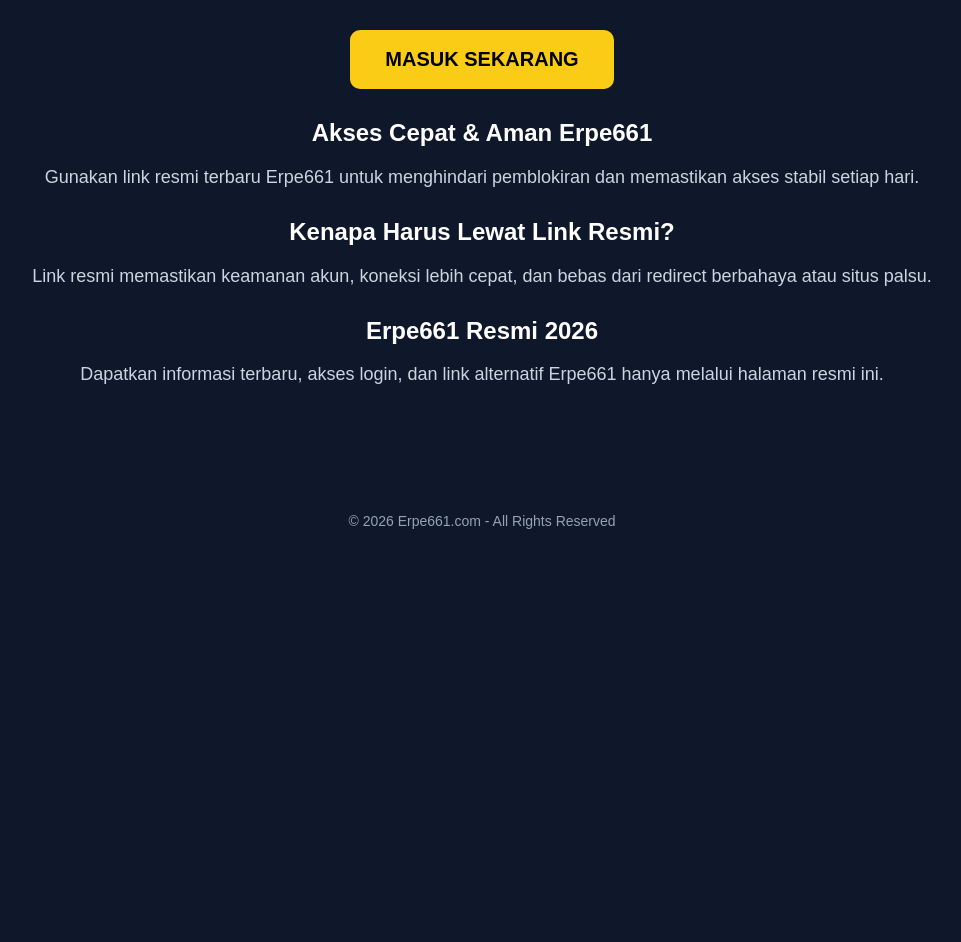
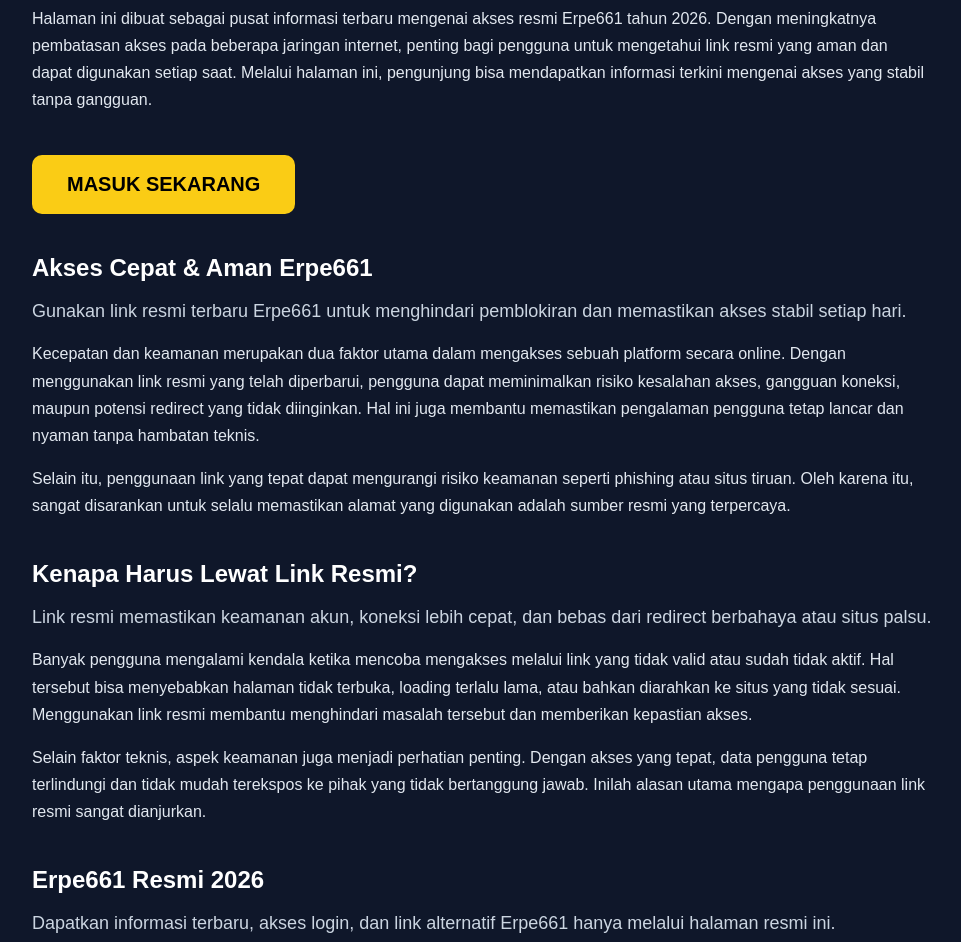
Before and after one commit to fauziandria3-oss/erpe661, a plain HTML site: page index.html in a window 1280 px wide. Shown: the part 177-1119 px from the top of the page, without its empty margins (158-1119 px from the left). Before the commit the page ends 800 px from the top, so only its background shows below. Drawn offline with Linux system fonts and the light colour scheme.

Commit message:
Update index.html

```diff
--- a/index.html
+++ b/index.html
@@ -11,107 +11,90 @@
 <meta name="robots" content="index, follow">
 <link rel="canonical" href="https://erpe661.com/">
 
-<!-- Open Graph -->
 <meta property="og:title" content="Erpe661 Link Resmi Terbaru 2026">
 <meta property="og:description" content="Klik masuk sekarang untuk akses resmi Erpe661.">
 <meta property="og:type" content="website">
 <meta property="og:url" content="https://erpe661.com/">
 
 <style>
-body {
-    margin:0;
-    font-family: Arial, sans-serif;
-    background:#0f172a;
-    color:white;
-    text-align:center;
-}
-
-.top-button {
-    position:fixed;
-    top:0;
-    left:0;
-    width:100%;
-    background:#22c55e;
-    padding:15px;
-    z-index:999;
-}
-
-.top-button a {
-    color:white;
-    text-decoration:none;
-    font-size:18px;
-    font-weight:bold;
-}
-
-.container {
-    padding:100px 20px 50px;
-}
-
-h1 {
-    font-size:34px;
-    margin-bottom:20px;
-}
-
-h2 {
-    margin-top:30px;
-    font-size:24px;
-}
-
-h3 {
-    font-size:18px;
-    font-weight:normal;
-    color:#cbd5e1;
-}
-
-.main-btn {
-    display:inline-block;
-    margin-top:25px;
-    padding:18px 35px;
-    background:#facc15;
-    color:black;
-    font-size:20px;
-    font-weight:bold;
-    border-radius:10px;
-    text-decoration:none;
-}
-
-.main-btn:hover {
-    background:#eab308;
-}
-
-footer {
-    margin-top:60px;
-    font-size:14px;
-    color:#94a3b8;
-}
+body {margin:0;font-family:Arial,sans-serif;background:#0f172a;color:white;text-align:center;}
+.top-button {position:fixed;top:0;left:0;width:100%;background:#22c55e;padding:15px;z-index:999;}
+.top-button a {color:white;text-decoration:none;font-size:18px;font-weight:bold;}
+.container {padding:100px 20px 50px;max-width:900px;margin:auto;text-align:left;}
+h1 {font-size:34px;margin-bottom:20px;text-align:center;}
+h2 {margin-top:40px;font-size:24px;}
+h3 {font-size:18px;font-weight:normal;color:#cbd5e1;}
+p {color:#e2e8f0;line-height:1.7;margin-top:15px;}
+.main-btn {display:inline-block;margin-top:25px;padding:18px 35px;background:#facc15;color:black;font-size:20px;font-weight:bold;border-radius:10px;text-decoration:none;}
+.main-btn:hover {background:#eab308;}
+footer {margin-top:60px;font-size:14px;color:#94a3b8;text-align:center;}
 </style>
 </head>
 
 <body>
 
-<!-- Sticky Button Paling Atas -->
 <div class="top-button">
-    <a href="https://heylink.me/erpe661/" target="_blank" rel="nofollow noopener">
-        🚀 MASUK SEKARANG - LINK RESMI ERPE661
-    </a>
+<a href="https://heylink.me/erpe661/" target="_blank" rel="nofollow noopener">
+🚀 MASUK SEKARANG - LINK RESMI ERPE661
+</a>
 </div>
 
 <div class="container">
 
 <h1>Erpe661 Link Resmi Terbaru 2026 Anti Blokir</h1>
 
+<p>
+Halaman ini dibuat sebagai pusat informasi terbaru mengenai akses resmi Erpe661 tahun 2026.
+Dengan meningkatnya pembatasan akses pada beberapa jaringan internet, penting bagi pengguna untuk mengetahui link resmi yang aman dan dapat digunakan setiap saat.
+Melalui halaman ini, pengunjung bisa mendapatkan informasi terkini mengenai akses yang stabil tanpa gangguan.
+</p>
+
 <a href="https://heylink.me/erpe661/" class="main-btn" target="_blank" rel="nofollow noopener">
-    MASUK SEKARANG
+MASUK SEKARANG
 </a>
 
 <h2>Akses Cepat & Aman Erpe661</h2>
 <h3>Gunakan link resmi terbaru Erpe661 untuk menghindari pemblokiran dan memastikan akses stabil setiap hari.</h3>
 
+<p>
+Kecepatan dan keamanan merupakan dua faktor utama dalam mengakses sebuah platform secara online.
+Dengan menggunakan link resmi yang telah diperbarui, pengguna dapat meminimalkan risiko kesalahan akses, gangguan koneksi, maupun potensi redirect yang tidak diinginkan.
+Hal ini juga membantu memastikan pengalaman pengguna tetap lancar dan nyaman tanpa hambatan teknis.
+</p>
+
+<p>
+Selain itu, penggunaan link yang tepat dapat mengurangi risiko keamanan seperti phishing atau situs tiruan.
+Oleh karena itu, sangat disarankan untuk selalu memastikan alamat yang digunakan adalah sumber resmi yang terpercaya.
+</p>
+
 <h2>Kenapa Harus Lewat Link Resmi?</h2>
 <h3>Link resmi memastikan keamanan akun, koneksi lebih cepat, dan bebas dari redirect berbahaya atau situs palsu.</h3>
 
+<p>
+Banyak pengguna mengalami kendala ketika mencoba mengakses melalui link yang tidak valid atau sudah tidak aktif.
+Hal tersebut bisa menyebabkan halaman tidak terbuka, loading terlalu lama, atau bahkan diarahkan ke situs yang tidak sesuai.
+Menggunakan link resmi membantu menghindari masalah tersebut dan memberikan kepastian akses.
+</p>
+
+<p>
+Selain faktor teknis, aspek keamanan juga menjadi perhatian penting.
+Dengan akses yang tepat, data pengguna tetap terlindungi dan tidak mudah terekspos ke pihak yang tidak bertanggung jawab.
+Inilah alasan utama mengapa penggunaan link resmi sangat dianjurkan.
+</p>
+
 <h2>Erpe661 Resmi 2026</h2>
 <h3>Dapatkan informasi terbaru, akses login, dan link alternatif Erpe661 hanya melalui halaman resmi ini.</h3>
+
+<p>
+Tahun 2026 menghadirkan pembaruan sistem dan peningkatan stabilitas akses.
+Melalui halaman ini, pengguna dapat memperoleh informasi terbaru seputar perubahan link, pembaruan akses, serta tips agar tetap dapat terhubung tanpa gangguan.
+</p>
+
+<p>
+Pastikan untuk menyimpan halaman ini agar selalu mendapatkan pembaruan terbaru.
+Dengan begitu, Anda tidak perlu mencari informasi di tempat lain yang belum tentu akurat.
+Halaman ini dirancang sebagai referensi utama untuk memastikan akses yang konsisten dan aman setiap waktu.
+</p>
 
 </div>
 
```
